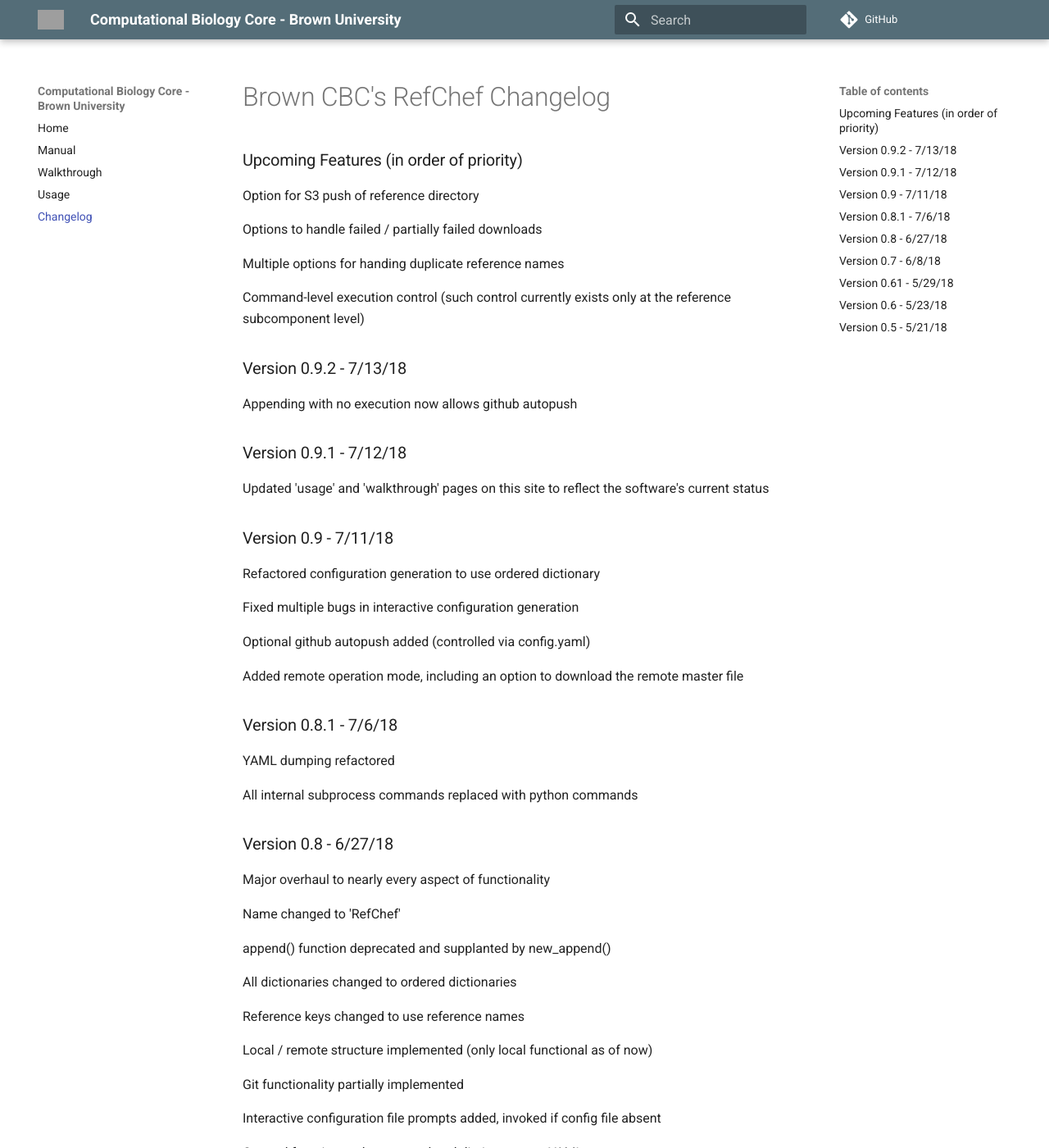
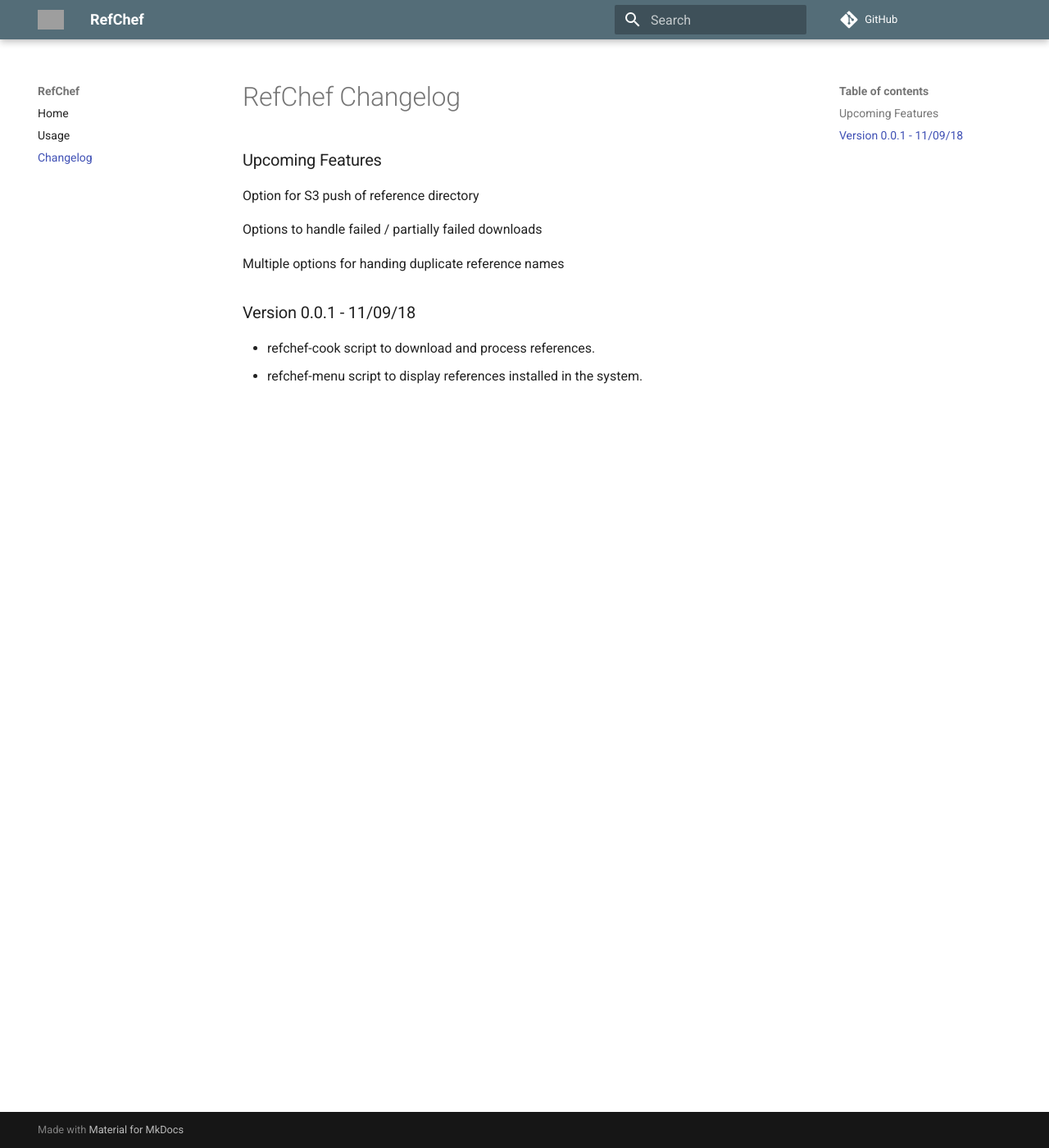
Before and after one commit to compbiocore/refchef, an MkDocs documentation site: the page built from docs/changelog.md, in a window 1280 px wide and 1400 px high. Shown: the whole window at 82% size. Built offline with MkDocs 1.6.1 and Material for MkDocs 9.7.7, drawn with Linux system fonts in a browser that asks for light colours; comment, search, counter and statistics services are not loaded; some of the changed text lies outside the part shown; grey boxes are pictures that could not be loaded.

Commit message:
updates docs

```diff
--- a/docs/changelog.md
+++ b/docs/changelog.md
@@ -1,8 +1,7 @@
-# Brown CBC's RefChef Changelog
+# RefChef Changelog
 
 
-### Upcoming Features (in order of priority)
-
+### Upcoming Features
 
 Option for S3 push of reference directory
 
@@ -10,89 +9,8 @@
 
 Multiple options for handing duplicate reference names
 
-Command-level execution control (such control currently exists only at the reference subcomponent level)
 
+### Version 0.0.1 - 11/09/18
 
-### Version 0.9.2 - 7/13/18
-
-
-Appending with no execution now allows github autopush
-
-
-### Version 0.9.1 - 7/12/18
-
-
-Updated 'usage' and 'walkthrough' pages on this site to reflect the software's current status
-
-
-### Version 0.9 - 7/11/18
-
-
-Refactored configuration generation to use ordered dictionary
-
-Fixed multiple bugs in interactive configuration generation
-
-Optional github autopush added (controlled via config.yaml)
-
-Added remote operation mode, including an option to download the remote master file
-
-
-### Version 0.8.1 - 7/6/18
-
-
-YAML dumping refactored
-
-All internal subprocess commands replaced with python commands
-
-
-### Version 0.8 - 6/27/18
-
-
-Major overhaul to nearly every aspect of functionality
-
-Name changed to 'RefChef'
-
-append() function deprecated and supplanted by new_append()
-
-All dictionaries changed to ordered dictionaries
-
-Reference keys changed to use reference names
-
-Local / remote structure implemented (only local functional as of now)
-
-Git functionality partially implemented
-
-Interactive configuration file prompts added, invoked if config file absent
-
-Created function to dump an ordered dictionary as a YAML
-
-
-### Version 0.7 - 6/8/18
-
-
-Configuration file scheme added
-
-Interactive config file generation added (autotriggered when no config file is present)
-
-Began subparser implementation
-
-### Version 0.61 - 5/29/18
-
-
-Added a separate tutorial zip file for OSX and Linux due to different commands for creating md5 files
-
-Fixed a minor issue causes by OSX's sed and subprocess integration (not present on Linux)
-
-### Version 0.6 - 5/23/18
-
-
-Fixed bug where blank lines in New YAML would cause incorrect appending and break execution
-
-Added requirements information to the manual page
-
-Added tutorial zip file to the github repository
-
-### Version 0.5 - 5/21/18
-
-
-Base version for describing future changes
+- refchef-cook script to download and process references.
+- refchef-menu script to display references installed in the system.
--- a/mkdocs.yml
+++ b/mkdocs.yml
@@ -1,4 +1,4 @@
-site_name:        Computational Biology Core - Brown University
+site_name:        RefChef
 site_author:      Andrew Leith
 repo_url:         https://github.com/compbiocore/refchef
 site_description: RefChef
@@ -24,7 +24,5 @@
 
 nav:
   - Home: 'index.md'
-  - Manual: 'manual.md'
-  - Walkthrough: 'walkthrough.md'
   - Usage: 'usage.md'
   - Changelog: 'changelog.md'
```
Also changed, not shown: docs/index.md (+6 -85 lines), docs/manual.md (deleted, +0 -30 lines), docs/usage.md (+68 -19 lines), docs/walkthrough.md (deleted, +0 -48 lines), docs/refchef-logo.png (added).
